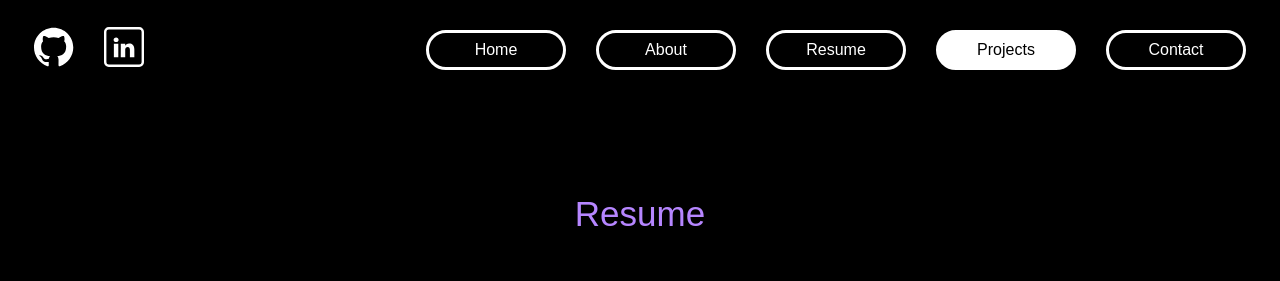
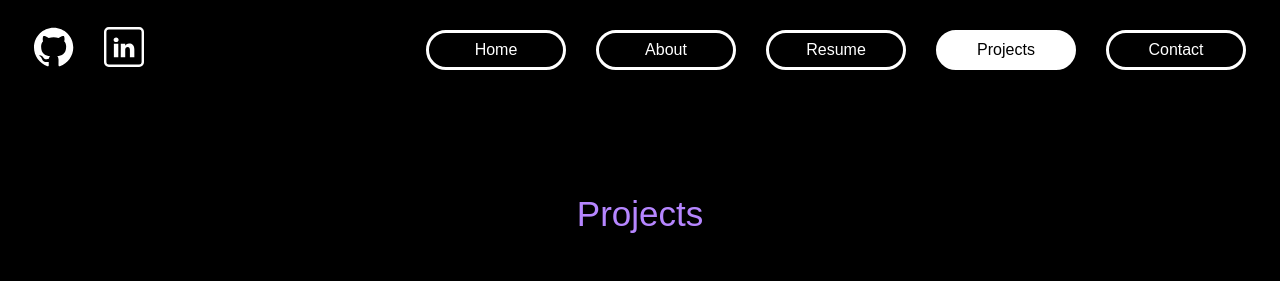
Before and after one commit to deborapoh/website, a Next.js app: page /projects in a window 1280 px wide. Shown: the top 281 px of the page. Built offline with nearby package versions, Linux system fonts and the light colour scheme; grey boxes are pictures that could not be loaded; a web font is replaced by a local one.

Commit message:
fix text

```diff
--- a/src/app/(pages)/projects/page.tsx
+++ b/src/app/(pages)/projects/page.tsx
@@ -42,7 +42,7 @@ export default function Projects() {
             !text-[35px]
             !mb-[42px]
           `}
-        >Resume</PurpleText>
+        >Projects</PurpleText>
         {projects.map((project) => (
           <Box
             zIndex={itemsZIndex.projectList}
```
